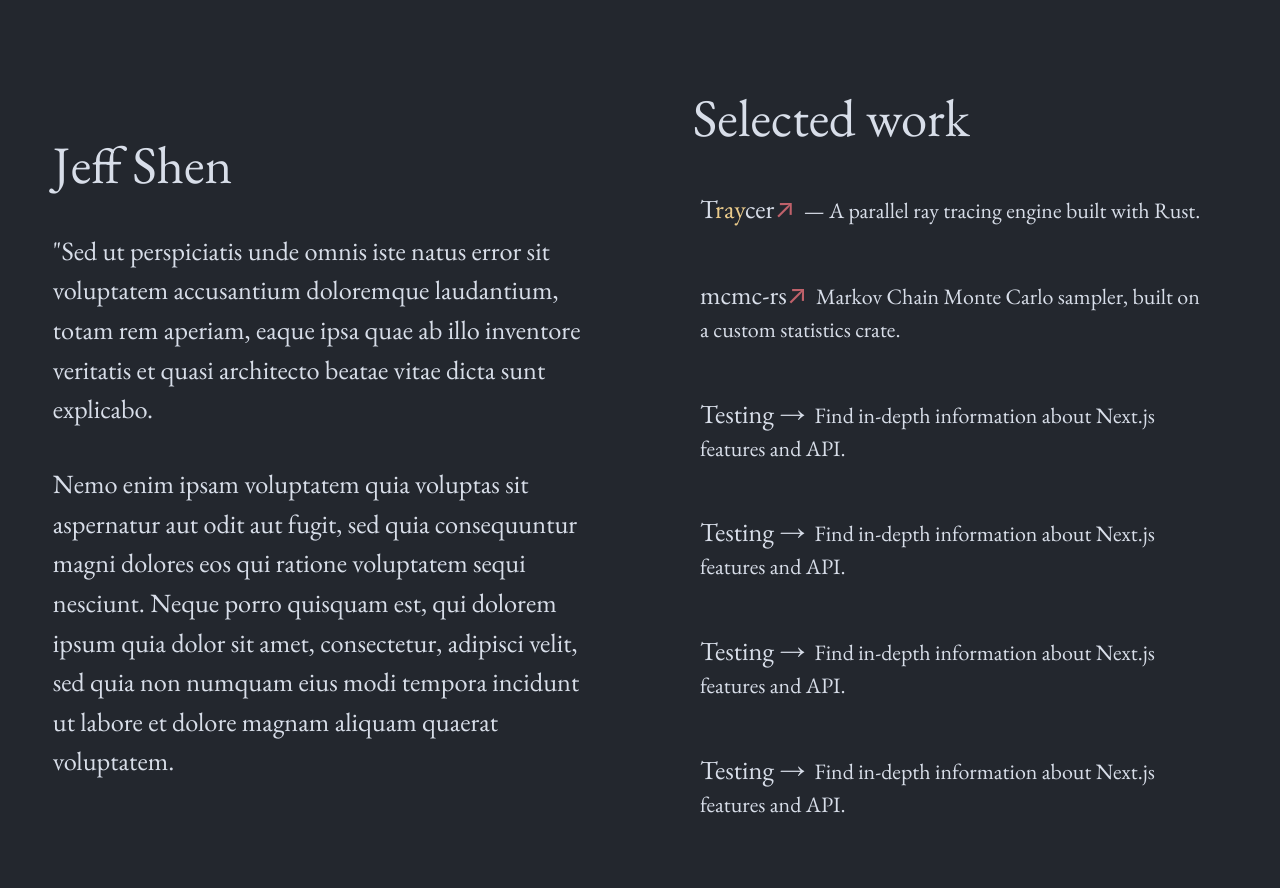
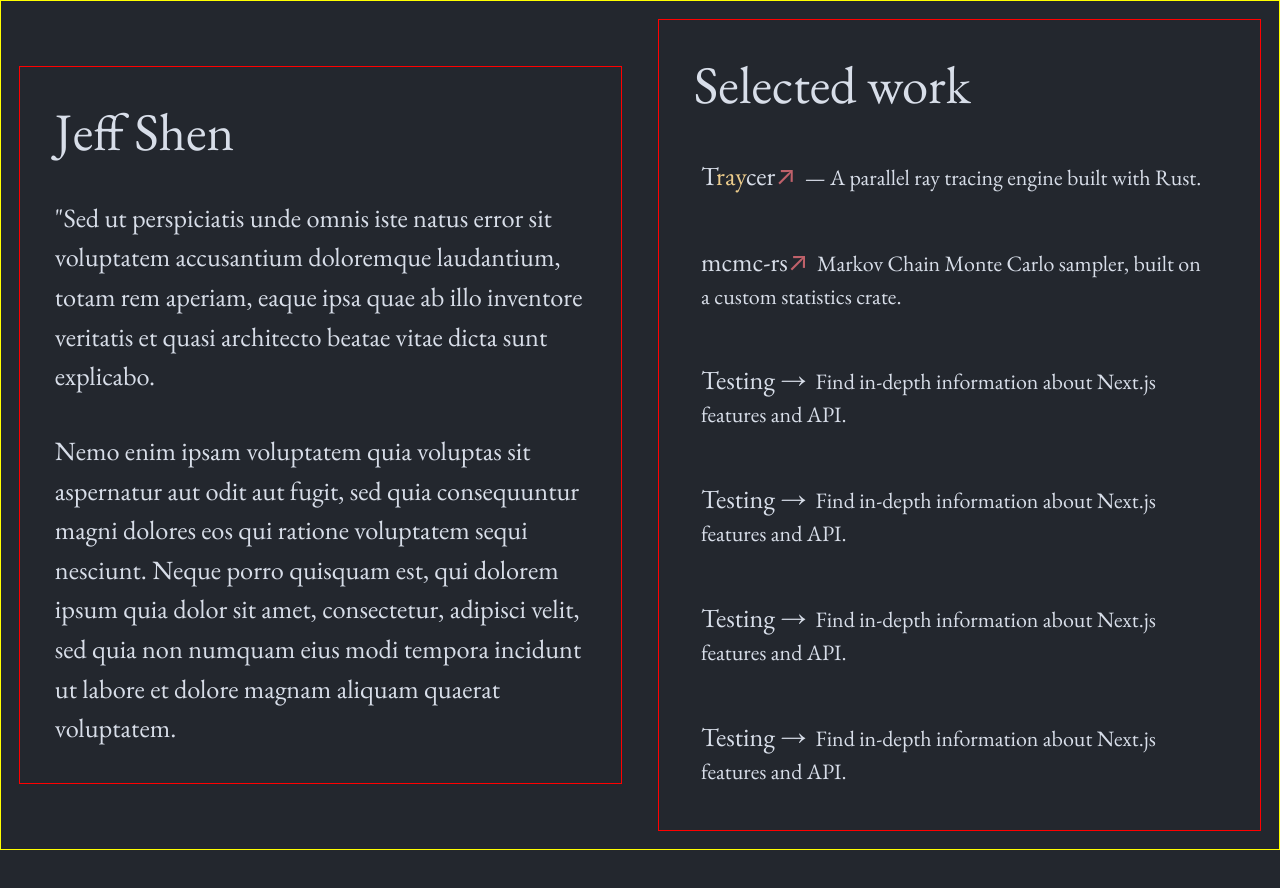
Before and after one commit to al-jshen/al-jshen.github.io, a Next.js app: page / in a window 1280 px wide. Shown: the top 888 px of the page. After the commit the page ends 850 px from the top, so only its background shows below. Built offline with nearby package versions, Linux system fonts and the light colour scheme.

Commit message:
narrower main section on wide screens

```diff
--- a/styles.css
+++ b/styles.css
@@ -65,9 +65,8 @@ body {
 
 main {
   height: 100%;
-  width: 100%;
-  margin: 0;
-  padding: 2rem;
+  max-width: 1500px;
+  border: 1px solid yellow;
   flex: 1;
   flex-wrap: wrap;
   display: flex;
@@ -158,6 +157,7 @@ code {
   justify-content: center;
   margin: 1rem;
   padding: 1rem;
+  border: 1px solid red;
 }
 
 .column .title {
```
